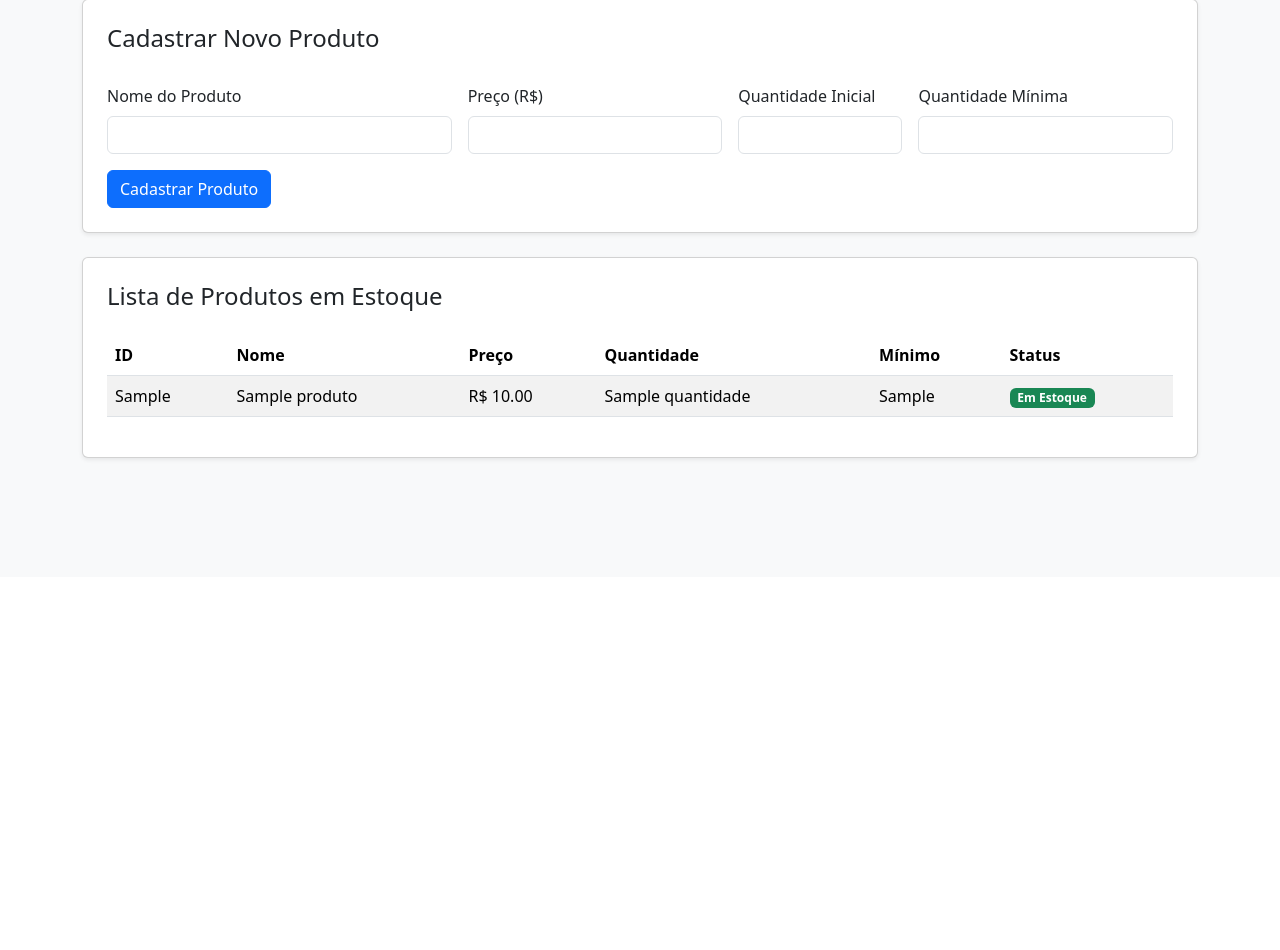
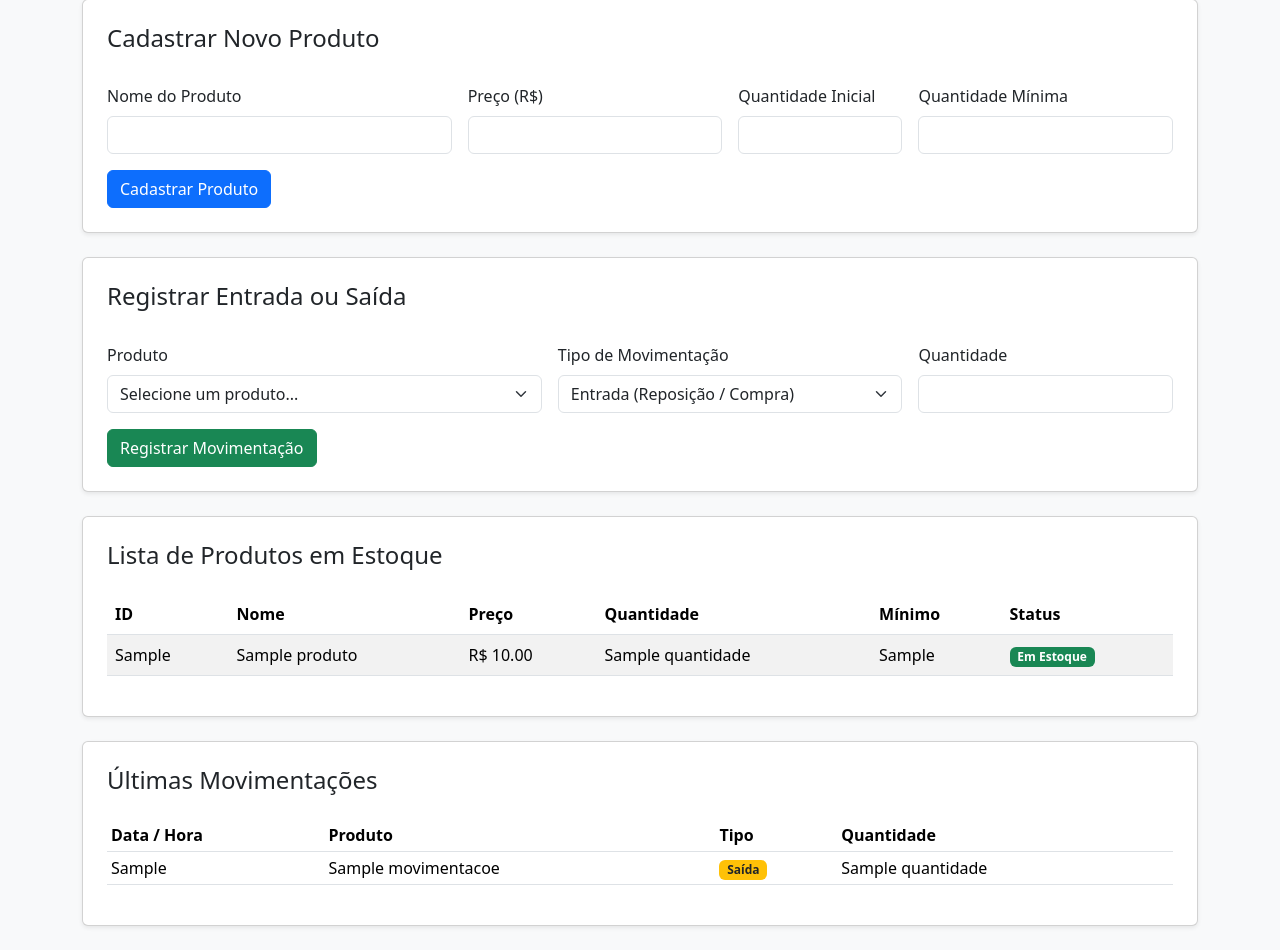
Before and after one commit to marcioaraldi08-max/sistema-controle-estoque, a Flask app: template templates/index.html in a window 1280 px wide. Shown: the part 223-1173 px from the top of the page. Before the commit the page ends 684 px from the top, so only its background shows below. Run offline with Flask 3, Linux system fonts and the light colour scheme; the template is opened without the code that fills it: most values are stand-ins (such as "Sample title", 1, 10 or a date in 2020).

Commit message:
Update index.html atualizado

```diff
--- a/templates/index.html
+++ b/templates/index.html
@@ -1,4 +1,3 @@
-
 <!DOCTYPE html>
 <html lang="pt-BR">
 <head>
@@ -23,13 +22,14 @@
         {% with mensagens = get_flashed_messages(with_categories=true) %}
             {% if mensagens %}
                 {% for categoria, mensagem in mensagens %}
-                    <div class="alert alert-{{ categoria }}" role="alert">
+                    <div class="alert alert-{{ 'danger' if categoria == 'error' else categoria }}" role="alert">
                         {{ mensagem }}
                     </div>
                 {% endfor %}
             {% endif %}
         {% endwith %}
 
+        <!-- Cards de Resumo -->
         <div class="row text-center mb-4">
             <div class="col-md-4 mb-3">
                 <div class="card shadow-sm p-3">
@@ -53,6 +53,7 @@
             </div>
         </div>
 
+        <!-- Cadastro de Novo Produto -->
         <section class="card shadow-sm p-4 mb-4">
             <h4>Cadastrar Novo Produto</h4>
 
@@ -60,7 +61,7 @@
 
                 <div class="col-md-4">
                     <label for="nome" class="form-label">Nome do Produto</label>
-                    <input type="text" id="nome" name="nome" class="form-control" required>
+                    <input type="text" id="nome" name="nome" class="form-control" maxlength="100" required>
                 </div>
 
                 <div class="col-md-3">
@@ -91,7 +92,49 @@
             </form>
         </section>
 
-        <section class="card shadow-sm p-4">
+        <!-- Movimentação de Estoque (Entrada / Saída) -->
+        <section class="card shadow-sm p-4 mb-4">
+            <h4>Registrar Entrada ou Saída</h4>
+
+            <form action="{{ url_for('movimentar') }}" method="POST" class="row g-3 mt-2">
+
+                <div class="col-md-5">
+                    <label for="id_produto" class="form-label">Produto</label>
+                    <select id="id_produto" name="id_produto" class="form-select" required>
+                        <option value="" selected disabled>Selecione um produto...</option>
+                        {% for p in produtos %}
+                            <option value="{{ p.id_produto }}">
+                                {{ p.nome }} (Saldo: {{ p.quantidade }})
+                            </option>
+                        {% endfor %}
+                    </select>
+                </div>
+
+                <div class="col-md-4">
+                    <label for="tipo" class="form-label">Tipo de Movimentação</label>
+                    <select id="tipo" name="tipo" class="form-select" required>
+                        <option value="entrada">Entrada (Reposição / Compra)</option>
+                        <option value="saida">Saída (Venda / Baixa)</option>
+                    </select>
+                </div>
+
+                <div class="col-md-3">
+                    <label for="qtd_mov" class="form-label">Quantidade</label>
+                    <input type="number" id="qtd_mov" name="quantidade"
+                           class="form-control" min="1" step="1" required>
+                </div>
+
+                <div class="col-12">
+                    <button type="submit" class="btn btn-success">
+                        Registrar Movimentação
+                    </button>
+                </div>
+
+            </form>
+        </section>
+
+        <!-- Lista de Produtos -->
+        <section class="card shadow-sm p-4 mb-4">
             <h4>Lista de Produtos em Estoque</h4>
 
             <div class="table-responsive">
@@ -139,6 +182,47 @@
             </div>
         </section>
 
+        <!-- Histórico Recente de Movimentações -->
+        <section class="card shadow-sm p-4">
+            <h4>Últimas Movimentações</h4>
+
+            <div class="table-responsive">
+                <table class="table table-sm table-hover mt-3">
+                    <thead>
+                        <tr>
+                            <th>Data / Hora</th>
+                            <th>Produto</th>
+                            <th>Tipo</th>
+                            <th>Quantidade</th>
+                        </tr>
+                    </thead>
+
+                    <tbody>
+                        {% for m in movimentacoes %}
+                            <tr>
+                                <td>{{ m.data_movimentacao }}</td>
+                                <td>{{ m.produto_nome }}</td>
+                                <td>
+                                    {% if m.tipo == 'entrada' %}
+                                        <span class="badge bg-primary">Entrada</span>
+                                    {% else %}
+                                        <span class="badge bg-warning text-dark">Saída</span>
+                                    {% endif %}
+                                </td>
+                                <td>{{ m.quantidade }}</td>
+                            </tr>
+                        {% else %}
+                            <tr>
+                                <td colspan="4" class="text-center">
+                                    Nenhuma movimentação registrada ainda.
+                                </td>
+                            </tr>
+                        {% endfor %}
+                    </tbody>
+                </table>
+            </div>
+        </section>
+
     </main>
 
 </body>
```
